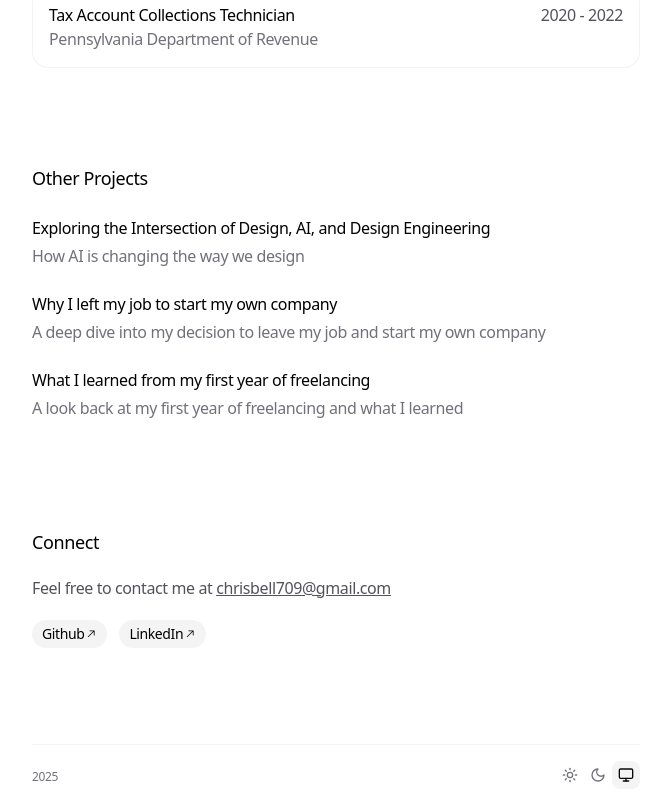
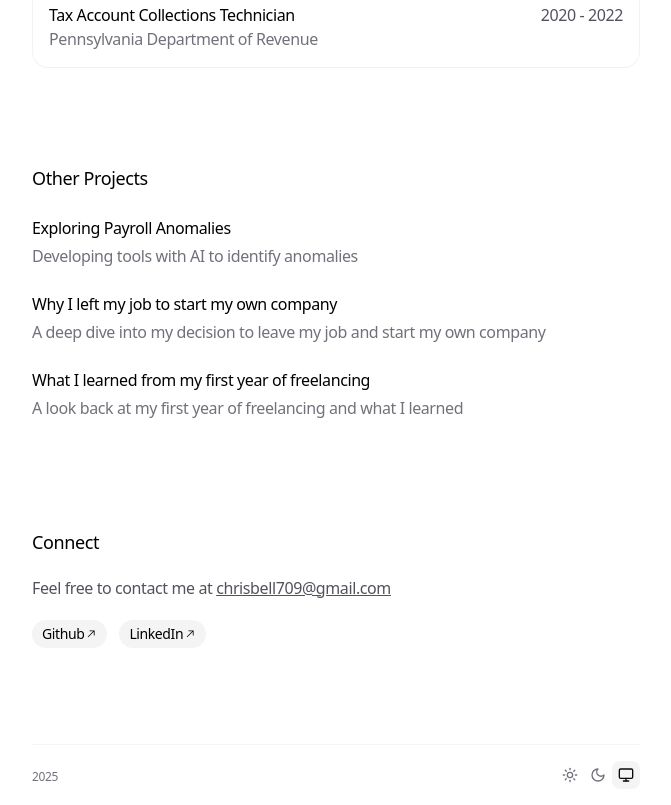
Before and after one commit to chrisbell709/portfolio, a Next.js app: page / in a window 1280 px wide. Shown: the part 1004-1809 px from the top of the page, without its empty margins (304-975 px from the left). Built offline with nearby package versions, Linux system fonts and the light colour scheme.

Commit message:
Update data.ts

```diff
--- a/app/data.ts
+++ b/app/data.ts
@@ -85,8 +85,8 @@ export const WORK_EXPERIENCE: WorkExperience[] = [
 
 export const BLOG_POSTS: BlogPost[] = [
   {
-    title: 'Exploring the Intersection of Design, AI, and Design Engineering',
-    description: 'How AI is changing the way we design',
+    title: 'Exploring Payroll Anomalies',
+    description: 'Developing tools with AI to identify anomalies',
     link: '/blog/exploring-the-intersection-of-design-ai-and-design-engineering',
     uid: 'blog-1',
   },
```
